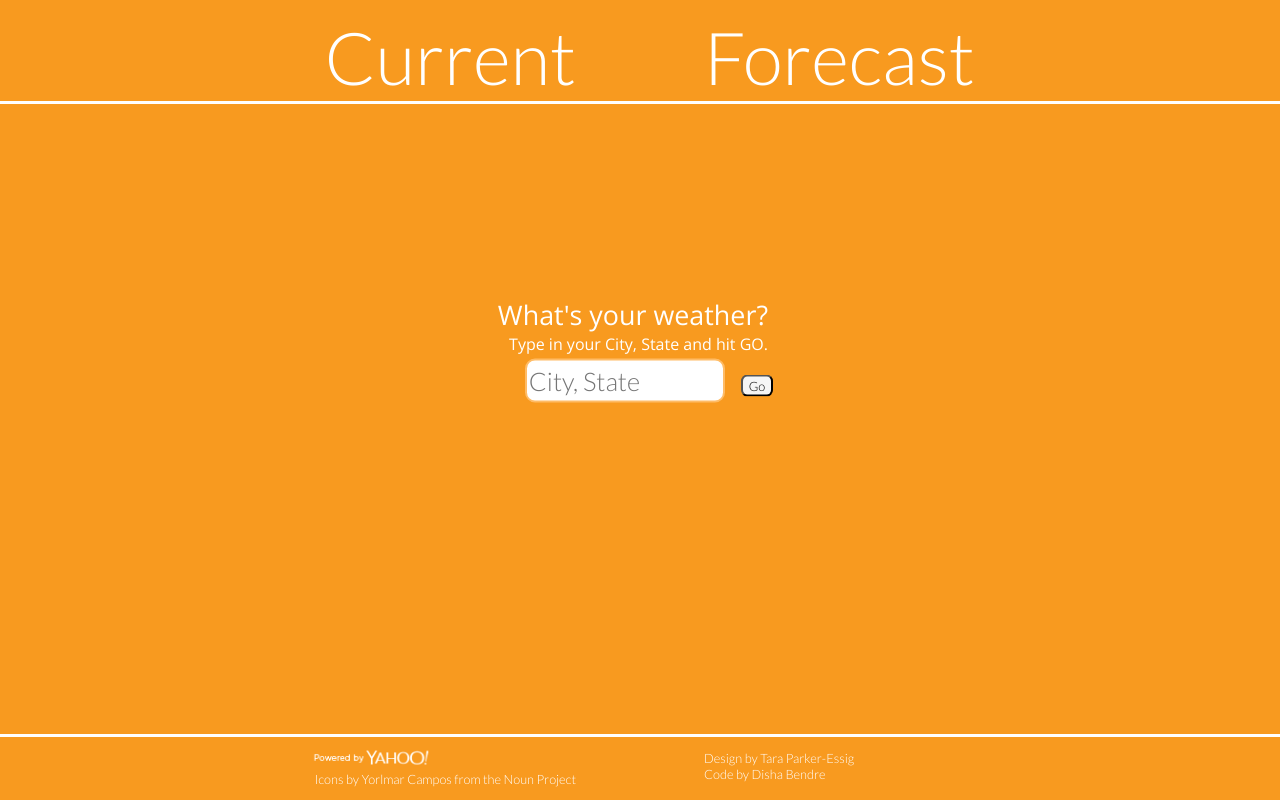
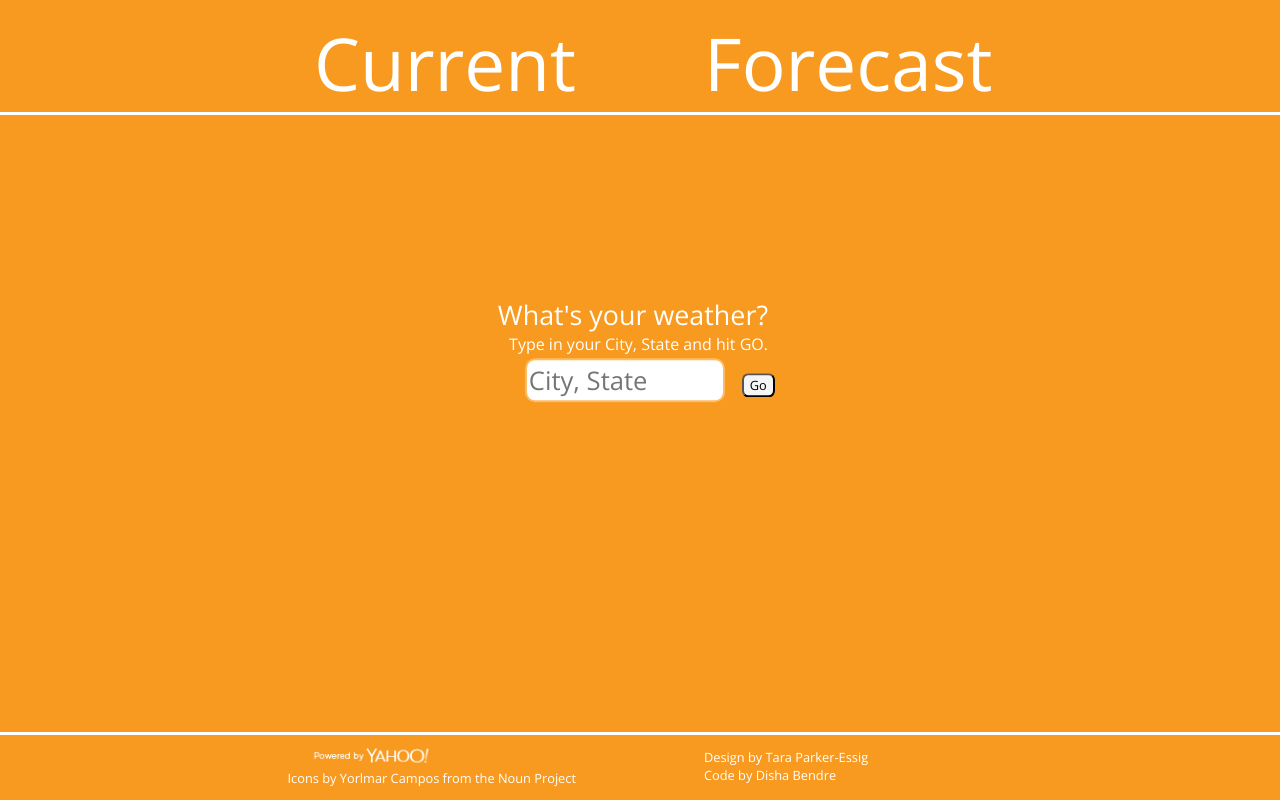
Before and after one commit to dbendre/CW1, a plain HTML site: page index.html in a window 1280 px wide. Drawn offline with nearby package versions, Linux system fonts and the light colour scheme.

Commit message:
replaced lato fonts

```diff
--- a/weatherApp.css
+++ b/weatherApp.css
@@ -40,7 +40,8 @@ html, body {
     text-align: right;
     padding-right: 5vw;
     border-bottom-style: solid;
-    font-family: 'Lato', sans-serif;
+/*    font-family: 'Lato', sans-serif;*/
+    font-family: 'Open Sans', sans-serif;
     font-weight: 300;
     font-size: 5.7vw;
     color: #fff;
@@ -59,7 +60,8 @@ html, body {
     text-align: left;
     padding-left: 5vw;
     border-bottom-style: solid;
-    font-family: 'Lato', sans-serif;
+    font-family: 'Open Sans', sans-serif;
+/*    font-family: 'Lato', sans-serif;*/
     font-weight: 300;
     font-size: 5.7vw;
 /*    color: #f89a1f; change this on the second one*/
@@ -114,7 +116,8 @@ html, body {
 /*    position: fixed;*/
     float: left;
     width: 50%;
-    font-family: 'Lato', sans-serif;
+    font-family: 'Open Sans', sans-serif;
+/*    font-family: 'Lato', sans-serif;*/
     background-color: #f89a1f;
     border-top-style: solid;
     border-top-color: #fff;
@@ -153,7 +156,8 @@ html, body {
 
 #forecastFooter p {
     margin-left: 5vw;
-    font-family: 'Lato', sans-serif;
+    font-family: 'Open Sans', sans-serif;
+/*    font-family: 'Lato', sans-serif;*/
     margin-top: 1vw;
     padding: 0;
     border: 0;
@@ -161,7 +165,8 @@ html, body {
 
 
 form {
-    font-family: 'Lato', sans-serif;
+    font-family: 'Open Sans', sans-serif;
+/*    font-family: 'Lato', sans-serif;*/
     margin-left: 5vw;
     margin-top: 17vw;
     text-align: left;
@@ -182,7 +187,8 @@ input[type="text"] {
 }
 
 input[placeholder] {
-    font-family: 'Lato', sans-serif;
+    font-family: 'Open Sans', sans-serif;
+/*    font-family: 'Lato', sans-serif;*/
     font-size: 2vw;
 }
 
@@ -191,7 +197,8 @@ input[type="submit"] {
     margin-left: 0.5vw;
     margin-bottom: 1vw;
     border-radius: 5px;
-    font-family: 'Lato', sans-serif;
+    font-family: 'Open Sans', sans-serif;
+/*    font-family: 'Lato', sans-serif;*/
     background-color: #EEF0F0;
     width: 5%;
     height: 10%;
@@ -251,7 +258,8 @@ input[type="submit"] {
 }
 
 #zipButton {
-    font-family: 'Lato', sans-serif;
+    font-family: 'Open Sans', sans-serif;
+/*    font-family: 'Lato', sans-serif;*/
     font-size: 1vw;
     margin: 1vw;
     border-radius: 0.5vw;
```
